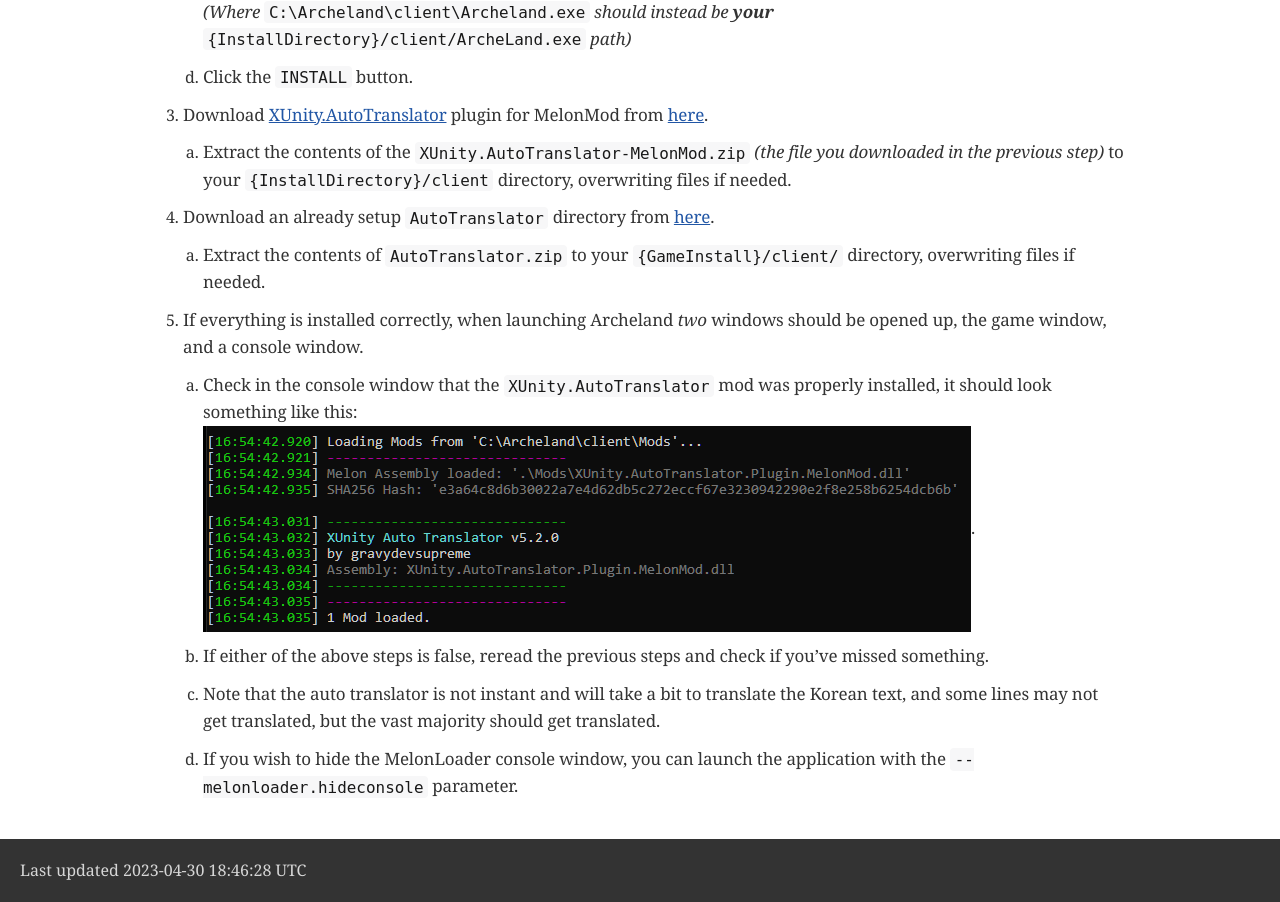
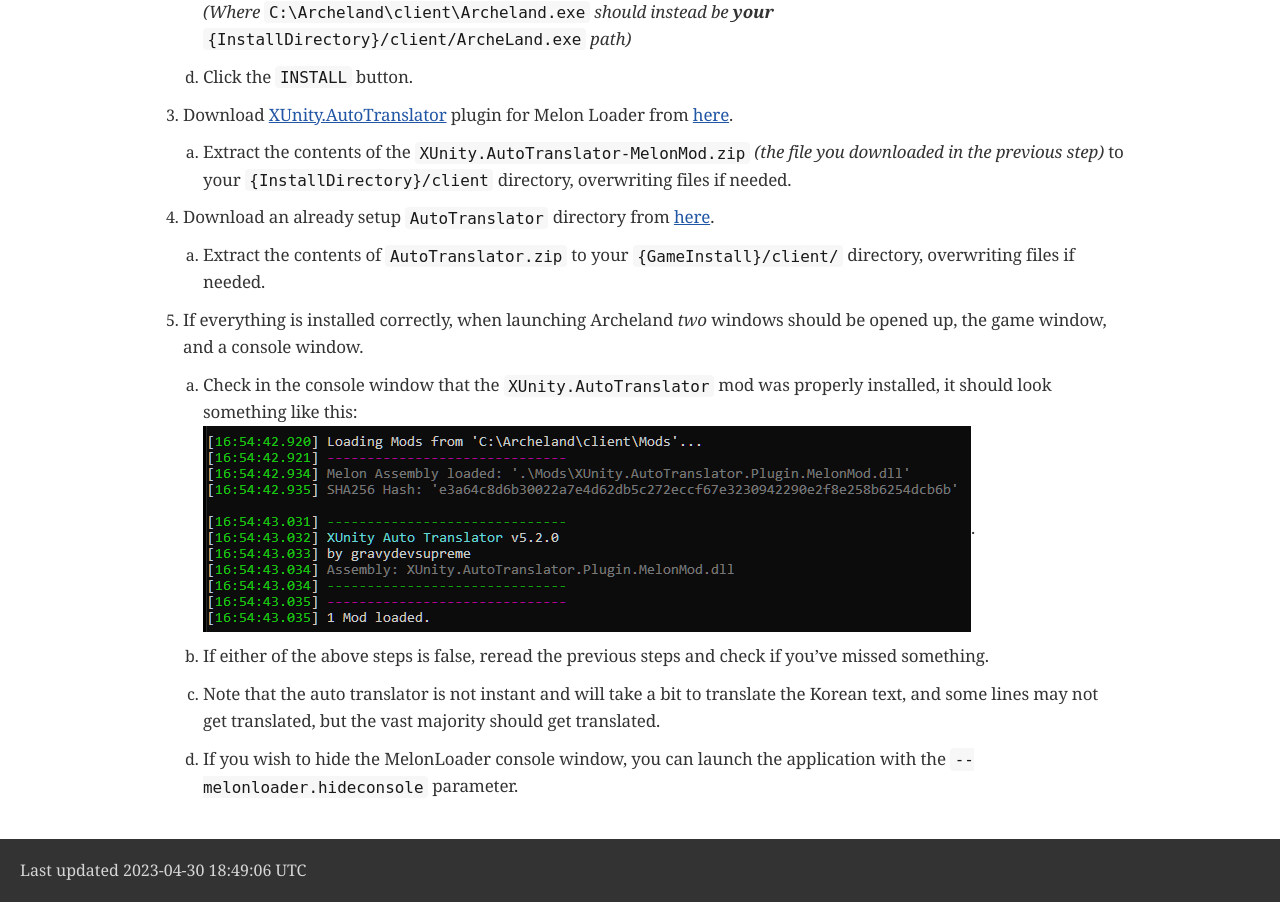
Before and after one commit to Olivki/olivki.github.io, a plain HTML site: page archeland/index.html in a window 1280 px wide. Shown: the part 556-1458 px from the top of the page. Drawn offline with nearby package versions, Linux system fonts and the light colour scheme; a web font is replaced by a local one.

Commit message:
Deploying to gh-pages from @ Olivki/olivki.github.io@73704c623be386c8b0396b9dccebe6cb4fd22bc1 🚀

```diff
--- a/archeland/index.html
+++ b/archeland/index.html
@@ -483,7 +483,7 @@ body.book #toc,body.book #preamble,body.book h1.sect0,body.book .sect1>h2{page-b
 </div>
 </li>
 <li>
-<p>Download <a href="https://github.com/bbepis/XUnity.AutoTranslator/">XUnity.AutoTranslator</a> plugin for MelonMod from <a href="https://github.com/bbepis/XUnity.AutoTranslator/releases/download/v5.2.0/XUnity.AutoTranslator-MelonMod-5.2.0.zip">here</a>.</p>
+<p>Download <a href="https://github.com/bbepis/XUnity.AutoTranslator/">XUnity.AutoTranslator</a> plugin for Melon Loader from <a href="https://github.com/bbepis/XUnity.AutoTranslator/releases/download/v5.2.0/XUnity.AutoTranslator-MelonMod-5.2.0.zip">here</a>.</p>
 <div class="olist loweralpha">
 <ol class="loweralpha" type="a">
 <li>
@@ -529,7 +529,7 @@ body.book #toc,body.book #preamble,body.book h1.sect0,body.book .sect1>h2{page-b
 </div>
 <div id="footer">
 <div id="footer-text">
-Last updated 2023-04-30 18:46:28 UTC
+Last updated 2023-04-30 18:49:06 UTC
 </div>
 </div>
 </body>
```
Also changed, not shown: index.html (+1 -1 lines).
